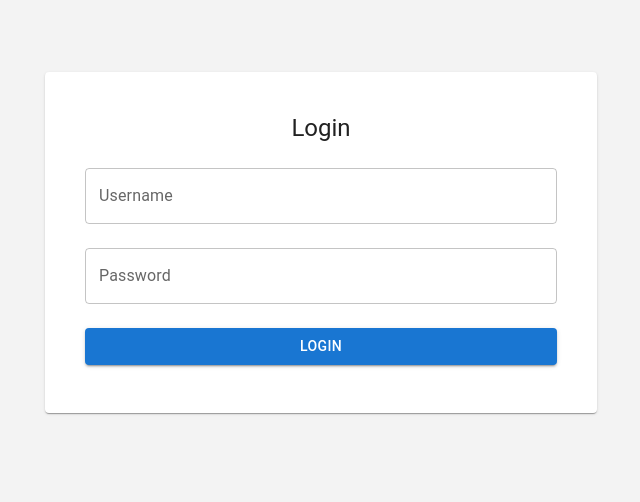
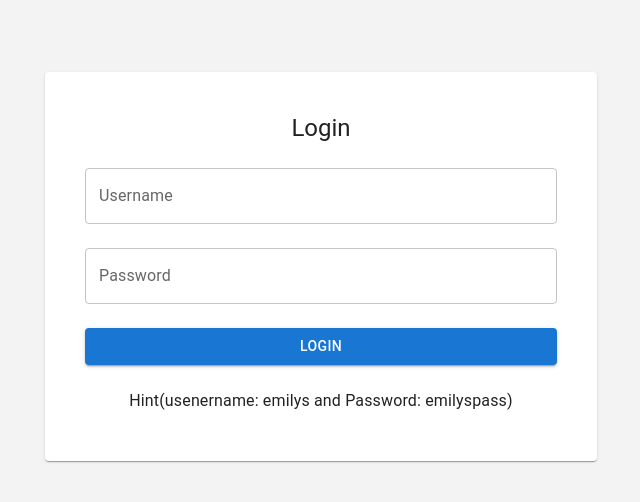
Before and after one commit to hashimrmzn/react-mui-datagrid-filters, a React (Vite) app: page /#/login in a window 1280 px wide. Shown: the top 502 px of the page, without its empty margins (319-959 px from the left). Built offline with nearby package versions, Linux system fonts and the light colour scheme.

Commit message:
add credentials hint in login page

```diff
--- a/src/pages/LoginPage.jsx
+++ b/src/pages/LoginPage.jsx
@@ -46,6 +46,9 @@ export default function LoginPage() {
               {loading ? <CircularProgress size={24} /> : "Login"}
             </Button>
           </Box>
+          <Typography mt={3}>
+            Hint(usenername: emilys and Password: emilyspass)
+          </Typography>
         </CardContent>
       </Card>
     </Container>
```
